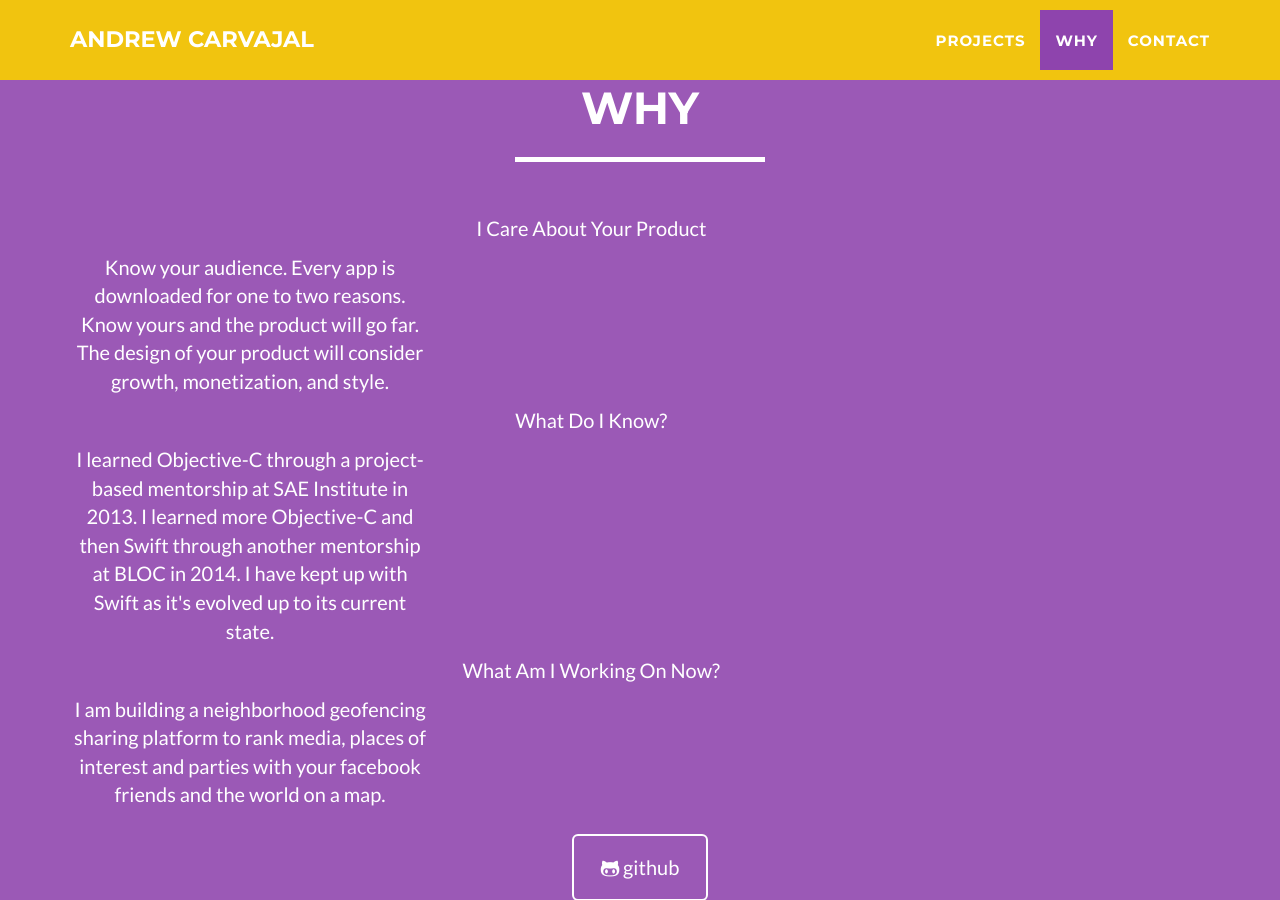
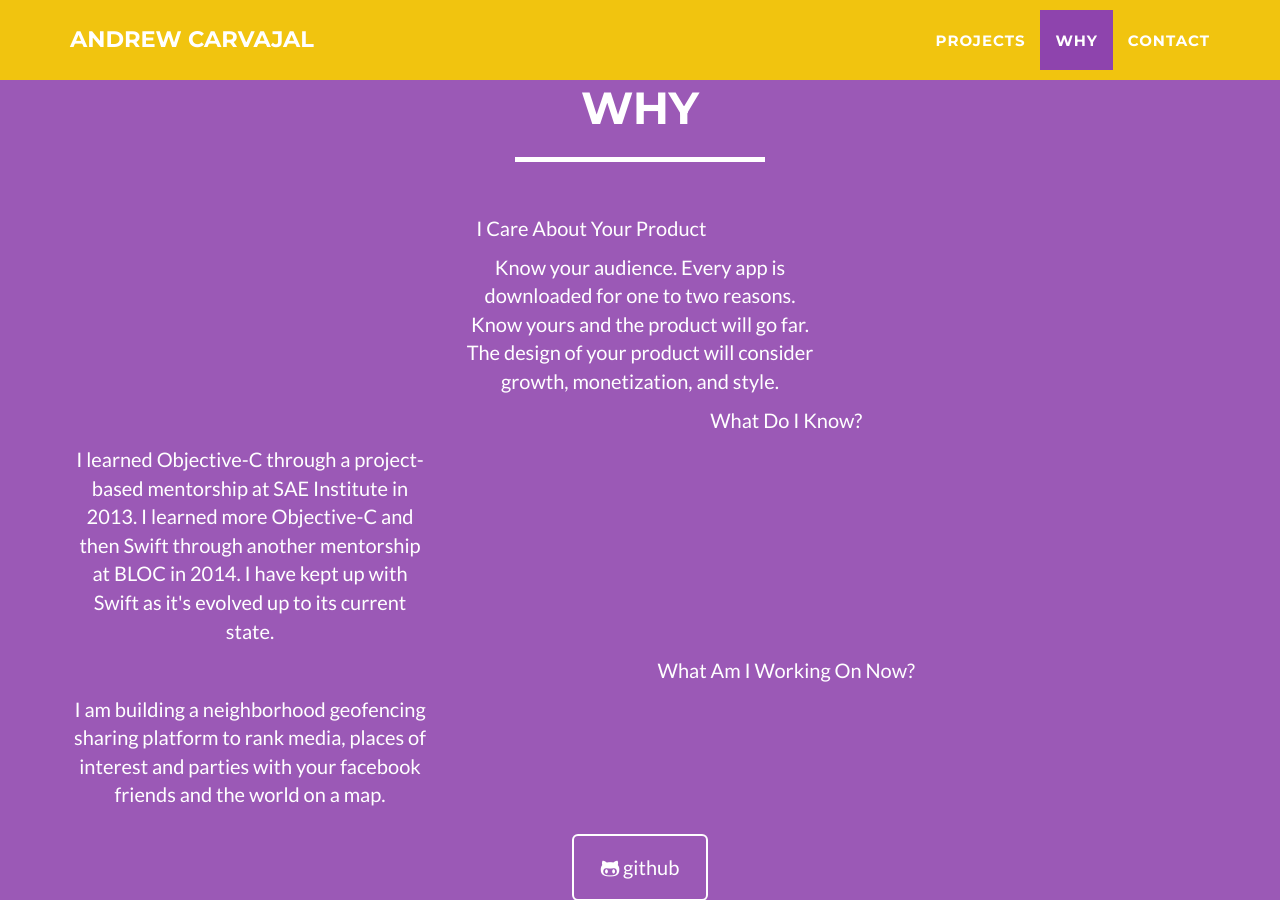
Before and after one commit to andrewcar/andrewcar.github.io, a Jekyll site: the page built from index.html, in a window 1280 px wide and 900 px high, scrolled down 1725 px. Built offline with Jekyll 4.4.1, drawn with Linux system fonts in a browser that asks for light colours.

Commit message:
Update about.html

```diff
--- a/_includes/about.html
+++ b/_includes/about.html
@@ -14,12 +14,12 @@
                     <p>I Care About Your Product</p>
                 </div>
                 <br>
-                <div class="col-lg-4 col-lg-offset-0">
+                <div class="col-lg-4 col-lg-offset-4">
                     <p>Know your audience. Every app is downloaded for one to two reasons. Know yours and the product will go far. The design of your product will consider growth, monetization, and style.</p>
                 </div>
                 <br>
                 <br>
-                <div class="col-lg-7 col-lg-offset-2">
+                <div class="col-lg-7 col-lg-offset-4">
                     <p>What Do I Know?</p>
                 </div>
                 <br>
@@ -28,7 +28,7 @@
                 </div>
                 <br>
                 <br>
-                <div class="col-lg-7 col-lg-offset-2">
+                <div class="col-lg-7 col-lg-offset-4">
                     <p>What Am I Working On Now?</p>
                 </div>
                 <br>
```
